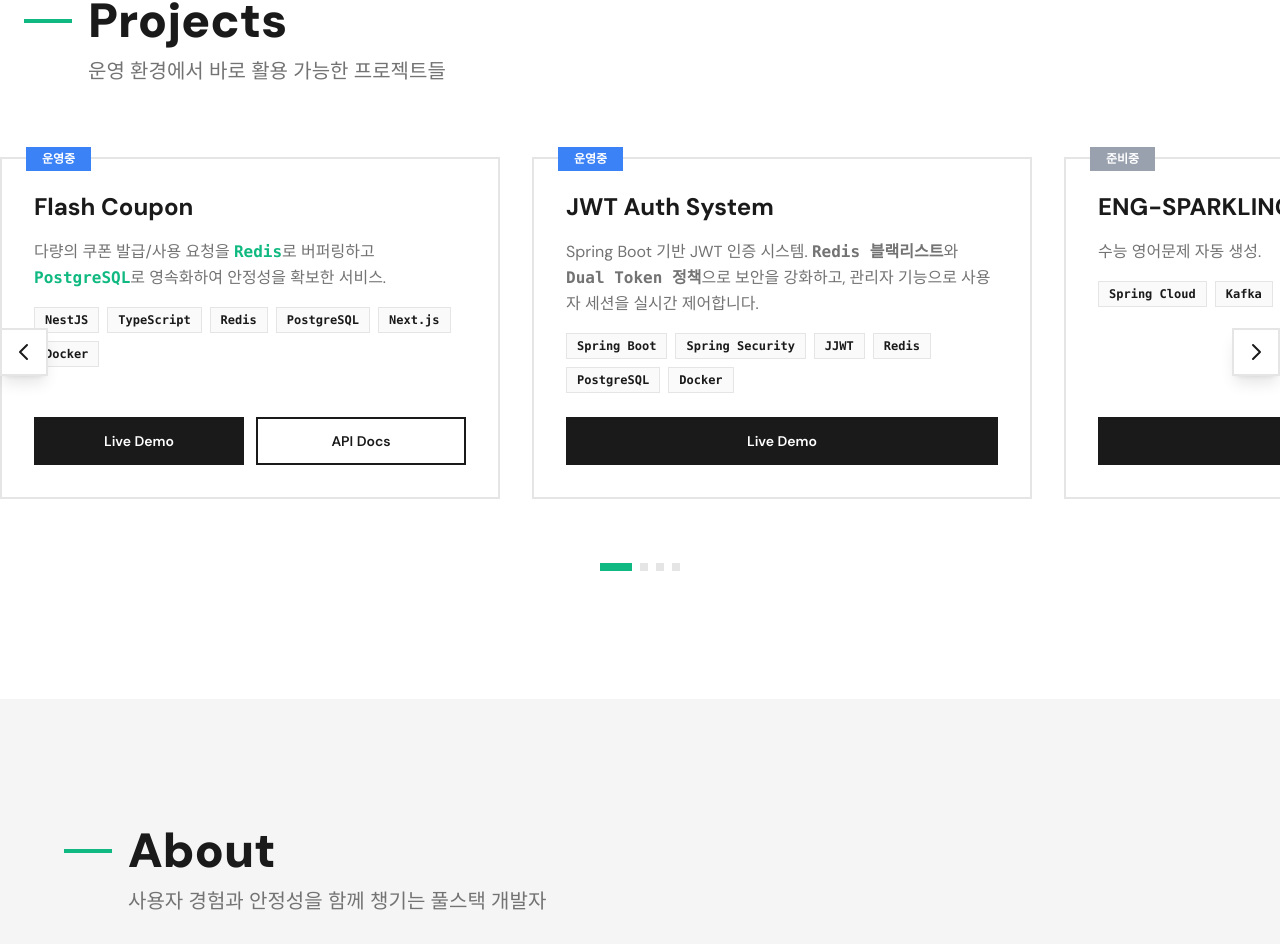
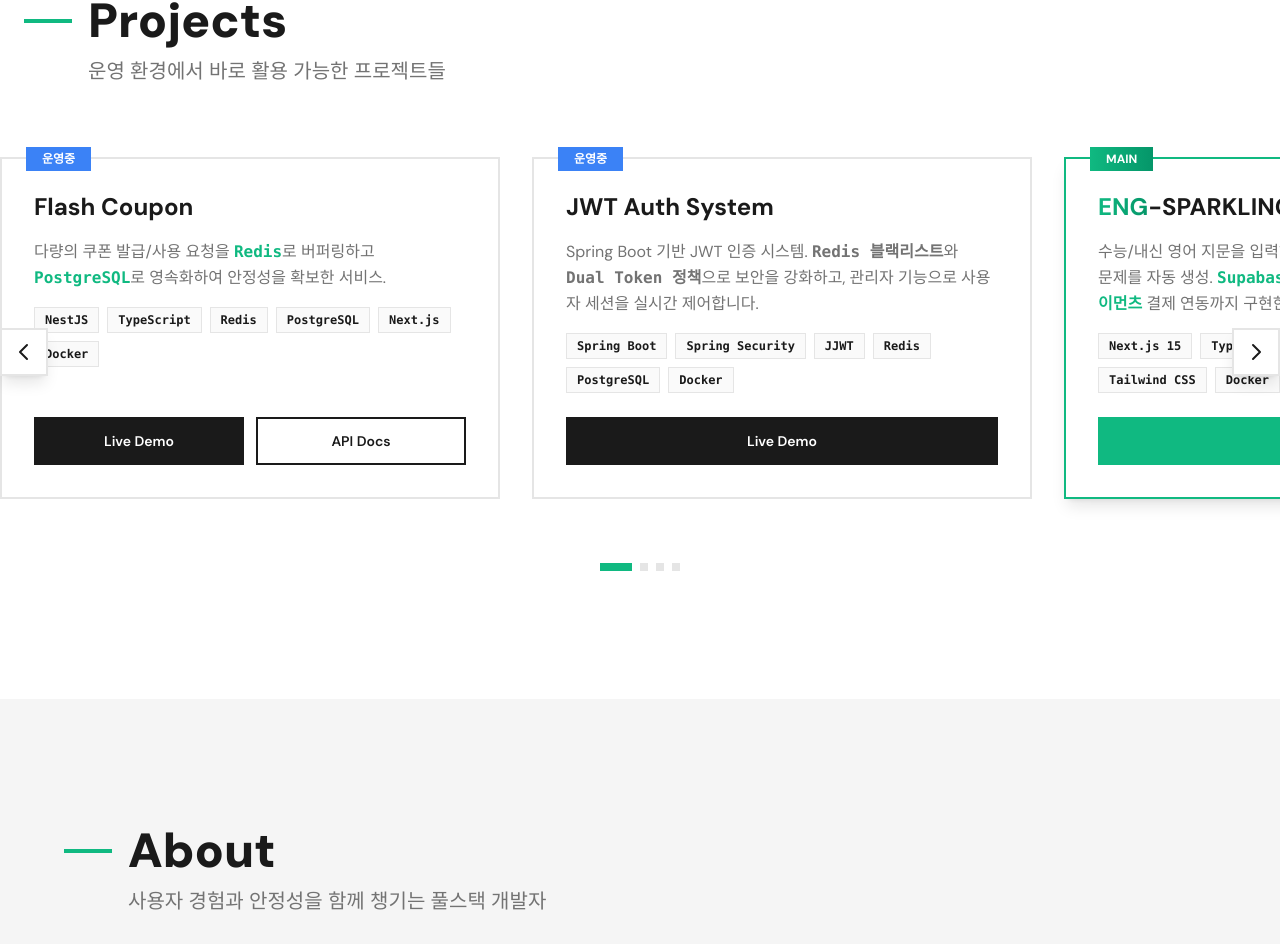
Before and after one commit to ongsi2/thmm, a Next.js app: page / in a window 1280 px wide. Shown: the part 2928-3872 px from the top of the page. Built offline with nearby package versions, Linux system fonts and the light colour scheme.

Commit message:
project 내용 수정

```diff
--- a/app/page.tsx
+++ b/app/page.tsx
@@ -490,23 +490,27 @@ export default function Home() {
               </div>
             </div>
 
-            {/* Dummy Project 1 */}
+            {/* ENG-SPARKLING Card */}
             <div className="flex-shrink-0 w-[85vw] sm:w-[450px] md:w-[500px] snap-start">
-              <div className="relative border-2 border-[var(--color-border)] bg-white p-8 h-full hover:border-[var(--color-accent)] hover:shadow-xl transition-all duration-300">
-                <div className="absolute -top-3 left-6 px-4 py-1 bg-gray-400 text-white text-xs font-bold">
-                  준비중
+              <div className="relative border-2 border-[var(--color-accent)] bg-white p-8 h-full hover:shadow-xl transition-all duration-300 shadow-lg">
+                <div className="absolute -top-3 left-6 px-4 py-1 bg-gradient-to-r from-[var(--color-accent)] to-[var(--color-accent-dark)] text-white text-xs font-bold">
+                  MAIN
                 </div>
 
                 <div className="space-y-6 h-full flex flex-col">
                   <div className="flex-1 space-y-4">
-                    <h3 className="text-2xl font-bold">ENG-SPARKLING</h3>
+                    <h3 className="text-2xl font-bold">
+                      <span className="bg-gradient-to-r from-[var(--color-accent)] to-[var(--color-accent-dark)] bg-clip-text text-transparent">ENG</span>-SPARKLING
+                    </h3>
                     <p className="text-base leading-relaxed text-[var(--color-text-muted)]">
-                      수능 영어문제 자동 생성.
+                      수능/내신 영어 지문을 입력하면 <span className="font-mono font-semibold text-[var(--color-accent)]">GPT-4o-mini</span>가 12가지 유형의 문제를 자동 생성.{' '}
+                      <span className="font-mono font-semibold text-[var(--color-accent)]">Supabase</span> 기반 인증 + 코인 시스템과{' '}
+                      <span className="font-mono font-semibold text-[var(--color-accent)]">토스페이먼츠</span> 결제 연동까지 구현한 풀스택 서비스.
                     </p>
 
                     {/* Tech tags */}
                     <div className="flex flex-wrap gap-2">
-                      {['Spring Cloud', 'Kafka', 'MySQL', 'React', 'Kubernetes'].map((tag) => (
+                      {['Next.js 15', 'TypeScript', 'OpenAI API', 'Supabase', 'Tailwind CSS', 'Docker'].map((tag) => (
                         <span
                           key={tag}
                           className="px-2.5 py-1 border border-[var(--color-border)] bg-[var(--color-bg-off)] font-mono text-xs font-semibold hover:border-[var(--color-accent)] transition-colors"
@@ -523,7 +527,7 @@ export default function Home() {
                       href="https://thmm.kr/eng-sparkling"
                       target="_blank"
                       rel="noopener noreferrer"
-                            className="block text-center px-4 py-3 bg-[var(--color-primary)] text-white font-semibold text-sm border-2 border-[var(--color-primary)] hover:shadow-lg hover:-translate-y-0.5 transition-all"
+                      className="block text-center px-4 py-3 bg-[var(--color-accent)] text-white font-semibold text-sm border-2 border-[var(--color-accent)] hover:shadow-lg hover:-translate-y-0.5 transition-all"
                     >
                       Live Demo
                     </a>
```
Also changed, not shown: 1 other file (tests, documents, lock files or other folders). Lines whose indentation alone changed are shown as unchanged.
